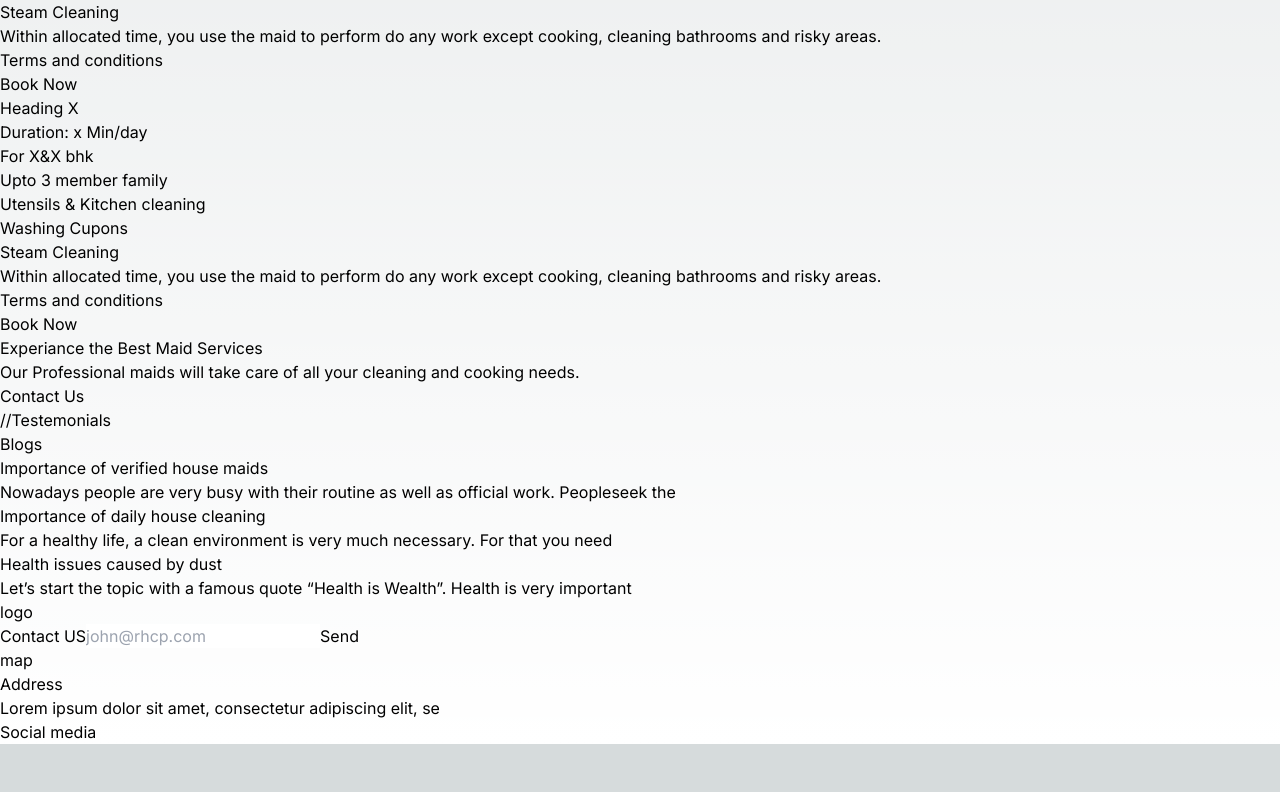
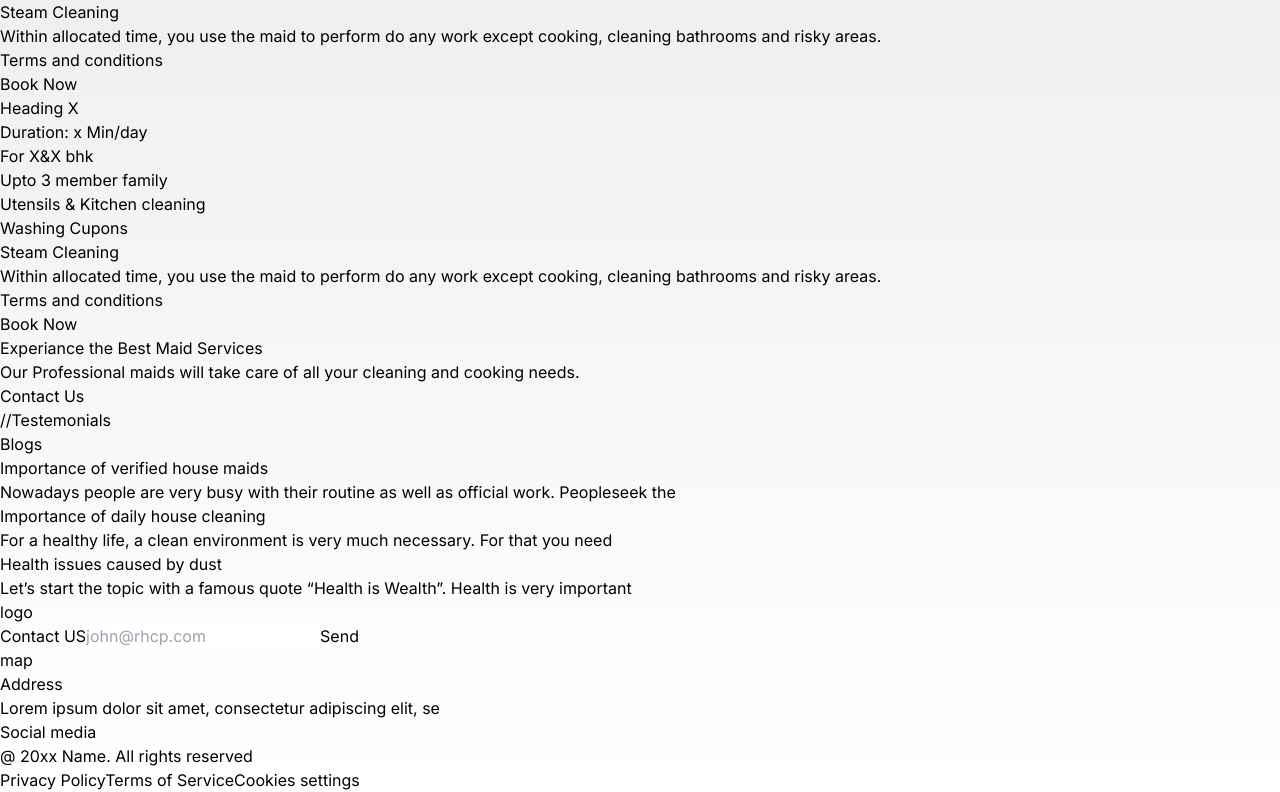
Before and after one commit to Cyrilsos/Todoo-Redon, a Next.js app: page / in a window 1280 px wide. Shown: the part 1176-1968 px from the top of the page. Before the commit the page ends 1920 px from the top, so only its background shows below. Built offline with nearby package versions, Linux system fonts and the light colour scheme.

Commit message:
added footer2 to page

```diff
--- a/Components/index.ts
+++ b/Components/index.ts
@@ -7,5 +7,17 @@ import Contactbtn from "./Contactbtn";
 import Teste from "./Teste";
 import Blog from "./Blog";
 import Footer from "./Footer";
+import Footer2 from "./Footer2";
 
-export { Hero, Navbar, Body1, Body2, Plan, Contactbtn, Teste, Blog, Footer };
+export {
+  Hero,
+  Navbar,
+  Body1,
+  Body2,
+  Plan,
+  Contactbtn,
+  Teste,
+  Blog,
+  Footer,
+  Footer2,
+};
--- a/app/page.tsx
+++ b/app/page.tsx
@@ -9,6 +9,7 @@ import {
   Teste,
   Blog,
   Footer,
+  Footer2,
 } from "@/Components";
 
 export default function Home() {
@@ -23,6 +24,7 @@ export default function Home() {
       <Teste />
       <Blog />
       <Footer />
+      <Footer2 />
     </main>
   );
 }
```
